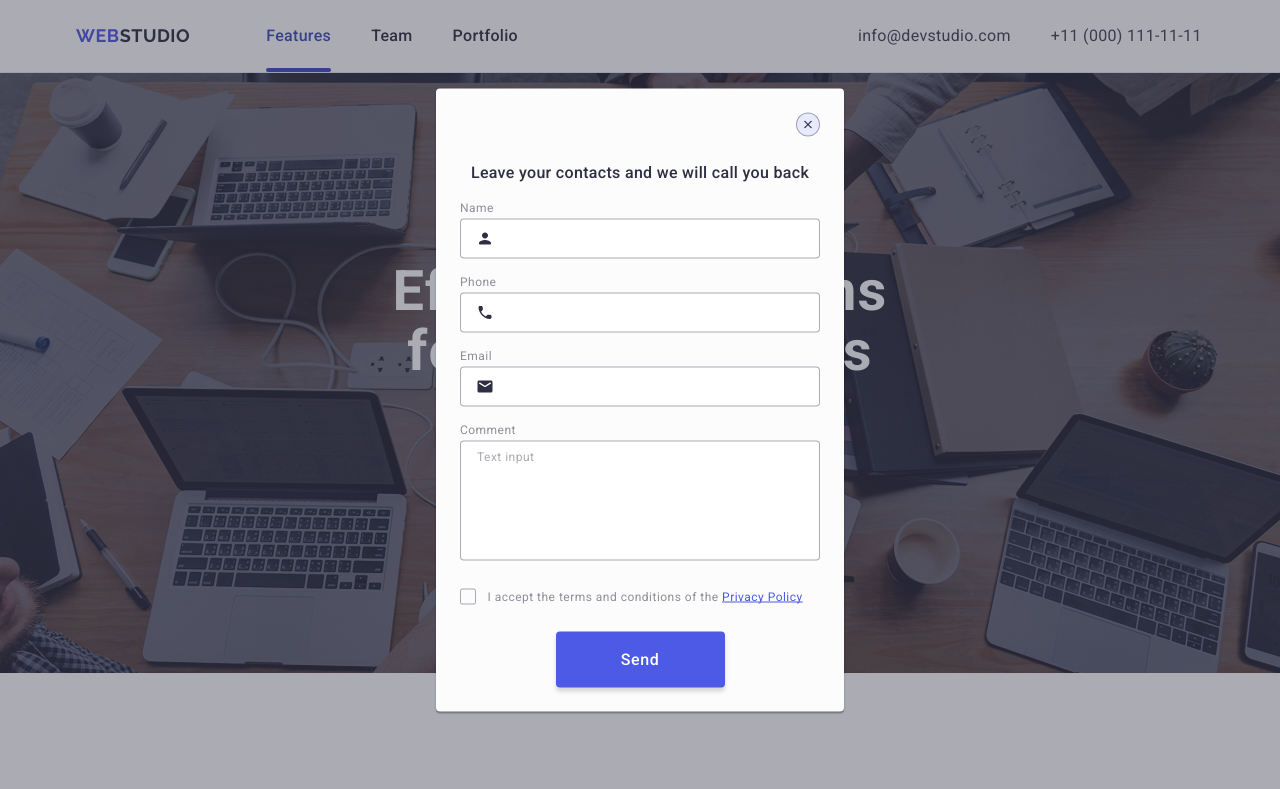
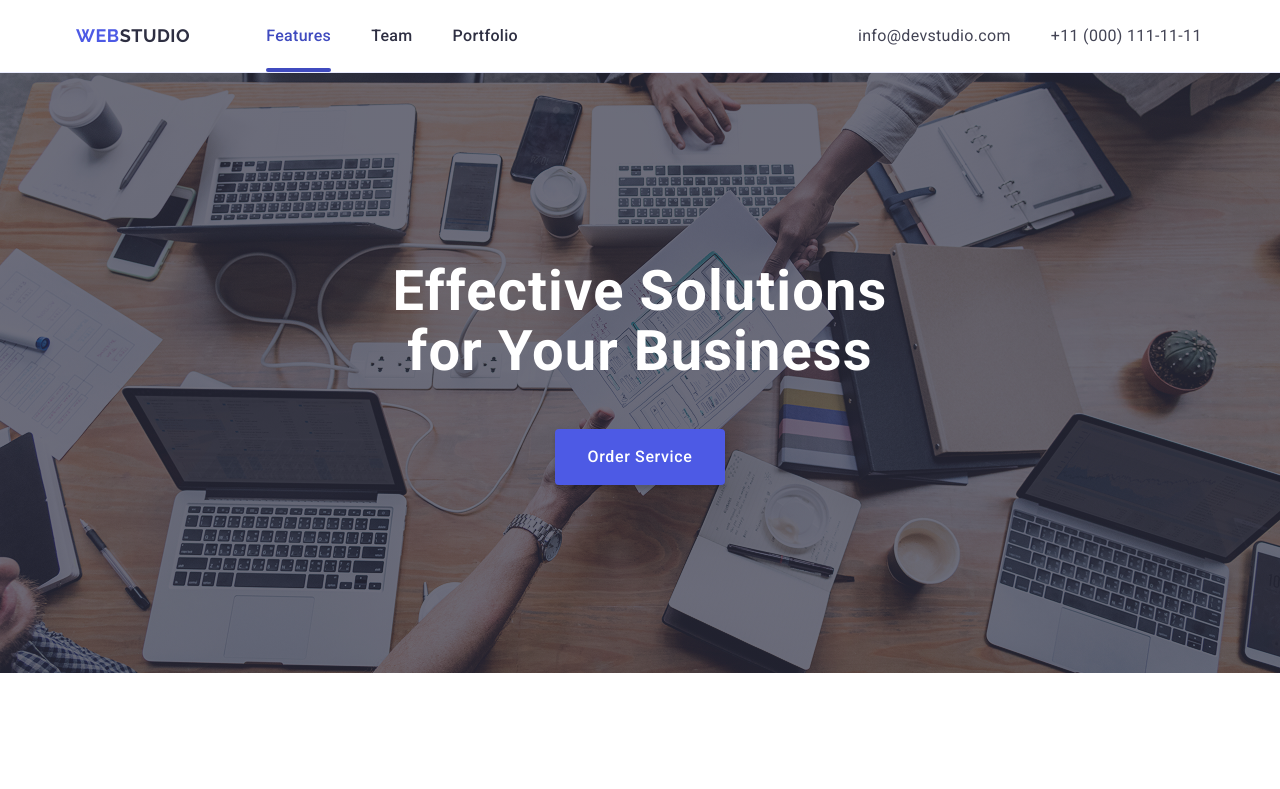
Before and after one commit to AleRitto/goit-markup-hw-05, a plain HTML site: page index.html in a window 1280 px wide. Shown: the top 789 px of the page. Drawn offline with nearby package versions, Linux system fonts and the light colour scheme.

Commit message:
goit-markup-hw-05

```diff
--- a/css/modal.css
+++ b/css/modal.css
@@ -81,8 +81,6 @@
   margin-bottom: 16px;
 }
 
-.modal-form {
-}
 .modal-form-field {
   margin-bottom: 16px;
 }
--- a/index.html
+++ b/index.html
@@ -487,7 +487,7 @@
         </div>
       </div>
     </footer>
-    <div class="backdrop is-open" id="modal">
+    <div class="backdrop" id="modal">
       <div class="modal">
         <button class="modal-btn" type="button">
           <svg class="modal-btn-icon" width="8" height="8">
```
